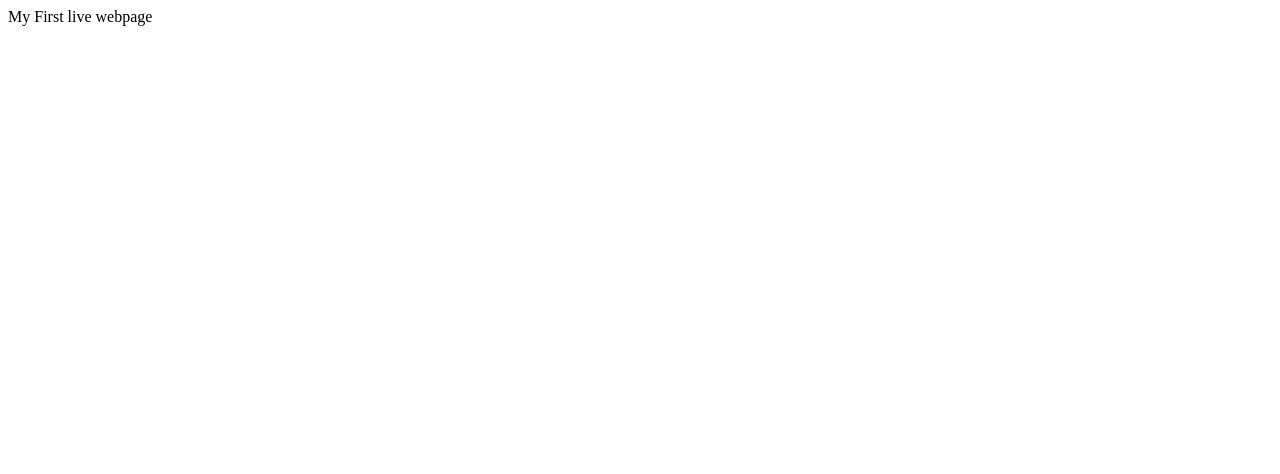
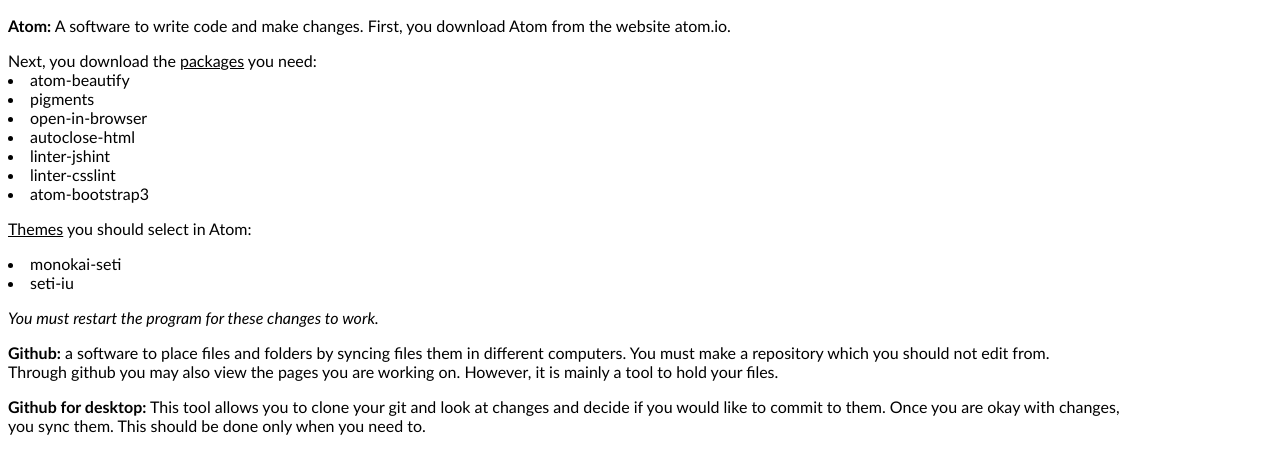
Before and after one commit to kfuoco/kfuoco.github.io, a plain HTML site: page index2.html in a window 1280 px wide. Drawn offline with Linux system fonts and the light colour scheme.

Commit message:
Paragraphs

```diff
--- a/index2.html
+++ b/index2.html
@@ -6,6 +6,27 @@
 
 </head>
 <body>
-  My First live webpage
+<body style="font-family:calibri;" >
+
+  <p><b>Atom:</b> A software to write code and make changes. First, you download Atom from the website atom.io. </p>
+  Next, you download the <u>packages</u> you need:
+<li>atom-beautify</li> <li>pigments</li> <li>open-in-browser</li> <li>autoclose-html</li> <li>linter-jshint</li> <li>
+
+linter-csslint</li> <li>atom-bootstrap3</li>
+<p>
+  <u>Themes</u> you should select in Atom:
+  <li>monokai-seti</li> <li>seti-iu</li></p>
+<p>
+<i>  You must restart the program for these changes to work.</i></P>
+
+  <b>Github:</b> a software to place files and folders by syncing files them in different computers.
+  You must make a repository which you should not edit from.</br> Through github you may also view the pages you are working on.
+  However, it is mainly a tool to hold your files.
+<P>
+
+ <b>Github for desktop:</b> This tool allows you to clone your git and look at changes and decide if you would like to commit to them.
+ Once you are okay with changes,</br> you sync them. This should be done only when you need to.
+</P>
+
 </body>
 </html>
```
